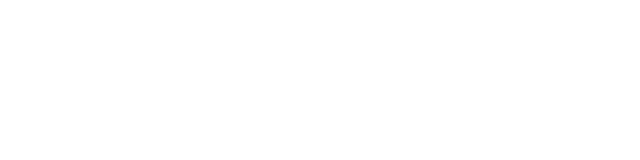
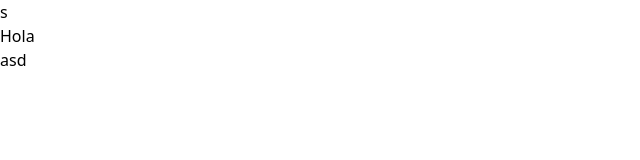
Before and after one commit to Ledtius/BookFinder, a React (Vite) app: page / in a window 1280 px wide. Shown: the top 160 px of the page, without its empty margins (0-640 px from the left). Built offline with nearby package versions, Linux system fonts and the light colour scheme.

Commit message:
Creating the Layout and Home components

```diff
--- a/src/App.jsx
+++ b/src/App.jsx
@@ -1,5 +1,19 @@
+import Layout from "./components/layout/Layout";
+import Home from "./components/pages/Home.jsx";
+import { BrowserRouter, Route, Routes } from "react-router";
+
 function App() {
-  return <></>;
+  return (
+    <>
+      <BrowserRouter>
+        <Routes>
+          <Route path="/" element={<Layout />}>
+            <Route index element={<Home />} />
+          </Route>
+        </Routes>
+      </BrowserRouter>
+    </>
+  );
 }
 
 export default App;
--- /dev/null
+++ b/src/components/layout/Footer.jsx
@@ -0,0 +1,10 @@
+const Footer = () => {
+  return (
+    <>
+      <footer>
+        asd
+      </footer>
+    </>
+  );
+};
+export default Footer;
--- /dev/null
+++ b/src/components/layout/Header.jsx
@@ -0,0 +1,8 @@
+const Header = () => {
+  return (
+    <>
+      <header>s</header>
+    </>
+  );
+};
+export default Header;
--- /dev/null
+++ b/src/components/layout/Layout.jsx
@@ -0,0 +1,17 @@
+import Header from "./Header.jsx";
+import Footer from "./Footer.jsx";
+import { Outlet } from "react-router";
+
+const Layout = () => {
+  return (
+    <>
+      <Header />
+      <main>
+        <Outlet />
+      </main>
+      <Footer />
+    </>
+  );
+};
+
+export default Layout;
--- /dev/null
+++ b/src/components/pages/Home.jsx
@@ -0,0 +1,8 @@
+const Home = () => {
+  return (
+    <>
+      <p>Hola</p>
+    </>
+  );
+};
+export default Home;
```
